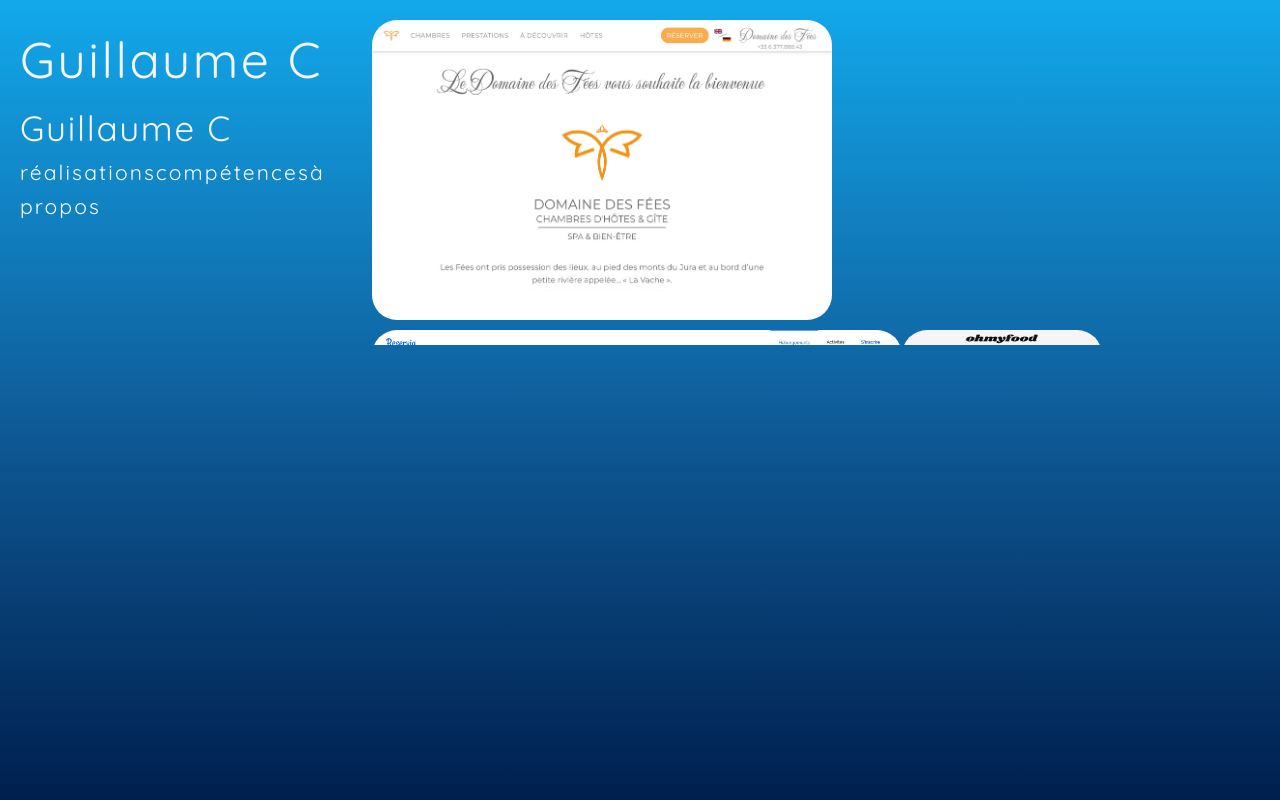
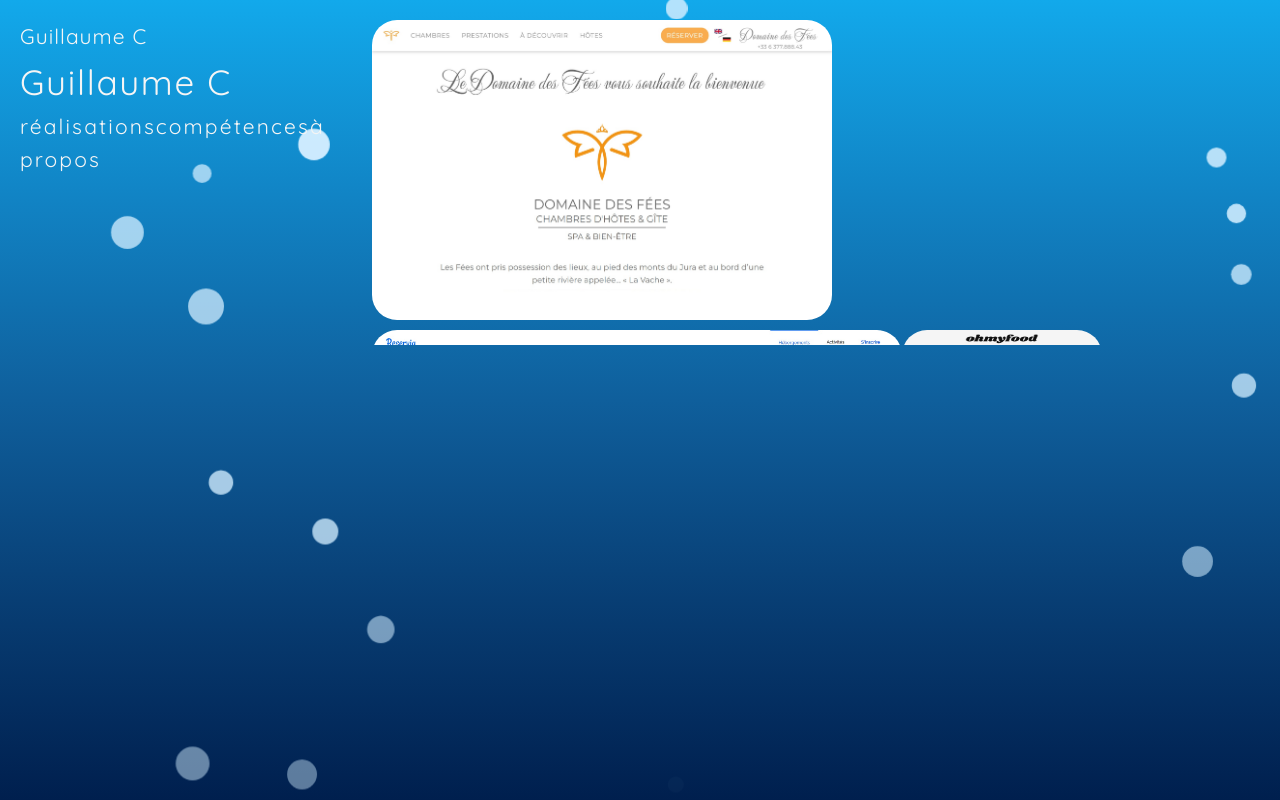
Before and after one commit to GuillaumeChk/site-perso, a Vue app: page / in a window 1280 px wide. Built offline with nearby package versions, Linux system fonts and the light colour scheme; what quasar would draw is missing.

Commit message:
animations

```diff
--- a/src/App.vue
+++ b/src/App.vue
@@ -2,6 +2,39 @@
 	<RouterView />
 </template>
 
-<script setup lang="ts">
+<script setup>
 import { RouterView } from "vue-router";
+import { onMounted } from "vue";
+
+import { watch } from "vue";
+import { useRoute } from "vue-router";
+
+const route = useRoute();
+
+watch(
+	() => route.fullPath,
+	() => {
+		console.log("route change");
+
+		setTimeout(() => {
+			var elements3 = document.getElementsByClassName("appear-left3");
+			for (var i = 0; i < elements3.length; i++) {
+				elements3[i].classList.add("show3");
+			}
+
+			// console.log("3");
+		}, 0);
+	}
+);
+
+onMounted(() => {
+	setTimeout(() => {
+		var elements = document.getElementsByClassName("appear-left2");
+		for (var i = 0; i < elements.length; i++) {
+			elements[i].classList.add("show2");
+		}
+
+		// console.log("1");
+	}, 250);
+});
 </script>
--- a/src/assets/main.css
+++ b/src/assets/main.css
@@ -6,17 +6,27 @@
 	transform: translateX(-100%);
 	transition: transform 1s ease, opacity 1.6s ease;
 }
-.appear-right {
+.show {
+	transform: translate(0);
+	opacity: 1;
+}
+
+.appear-left2 {
 	opacity: 0;
-	transform: translateX(100%);
+	transform: translateX(-100%);
 	transition: transform 1s ease, opacity 1.6s ease;
 }
-.appear-bottom {
+.show2 {
+	transform: translate(0);
+	opacity: 1;
+}
+
+.appear-left3 {
 	opacity: 0;
-	transform: translateY(30%);
+	transform: translateX(-100%);
 	transition: transform 1s ease, opacity 1.6s ease;
 }
-.show {
+.show3 {
 	transform: translate(0);
 	opacity: 1;
 }
--- /dev/null
+++ b/src/components/Bubbles.vue
@@ -0,0 +1,111 @@
+<template>
+	<div class="snowflakes" aria-hidden="true">
+		<!-- Add as many .snowflake tags as you want -->
+		<div class="snowflake"></div>
+		<div class="snowflake"></div>
+		<div class="snowflake"></div>
+		<div class="snowflake"></div>
+		<div class="snowflake"></div>
+		<div class="snowflake"></div>
+		<div class="snowflake"></div>
+		<div class="snowflake"></div>
+		<div class="snowflake"></div>
+		<div class="snowflake"></div>
+		<div class="snowflake"></div>
+		<div class="snowflake"></div>
+		<div class="snowflake"></div>
+		<div class="snowflake"></div>
+		<div class="snowflake"></div>
+		<div class="snowflake"></div>
+		<div class="snowflake"></div>
+		<div class="snowflake"></div>
+		<div class="snowflake"></div>
+		<div class="snowflake"></div>
+		<div class="snowflake"></div>
+		<div class="snowflake"></div>
+		<div class="snowflake"></div>
+		<div class="snowflake"></div>
+		<div class="snowflake"></div>
+		<div class="snowflake"></div>
+		<div class="snowflake"></div>
+		<div class="snowflake"></div>
+		<div class="snowflake"></div>
+		<div class="snowflake"></div>
+		<div class="snowflake"></div>
+		<div class="snowflake"></div>
+		<div class="snowflake"></div>
+		<div class="snowflake"></div>
+		<div class="snowflake"></div>
+	</div>
+</template>
+
+<script setup>
+import { onMounted } from "vue";
+
+onMounted(() => {
+	const snowflakes = document.querySelectorAll(".snowflake");
+
+	snowflakes.forEach((snowflake) => {
+		snowflake.style.setProperty("--num-snowflakes", snowflakes.length);
+		snowflake.style.setProperty("--random", Math.random());
+		snowflake.style.setProperty("--random2", Math.random());
+		snowflake.style.setProperty("--random3", Math.random());
+	});
+});
+</script>
+
+<style>
+.snowflakes {
+	position: fixed;
+	top: 0;
+	left: 0;
+	width: 100%;
+	height: 100%;
+	pointer-events: none;
+	z-index: -1;
+}
+
+.snowflake {
+	position: relative;
+	top: 0;
+	left: 0;
+	display: block;
+	width: 15px;
+	height: 15px;
+	background: #d3eeff;
+	border-radius: 50%;
+	/* box-shadow: 0 0 10px rgba(138, 222, 255, 0.5); */
+
+	--snowflake-speed: calc((1s / var(--random) * 3));
+	--snowflake-scale: calc(1 + var(--random2) * 1.5);
+	--snowflake-left: calc(100vw * var(--random3));
+
+	transform: scale(var(--snowflake-scale)) translateX(var(--snowflake-left))
+		rotate(180deg);
+	animation: snowfall var(--snowflake-speed) linear infinite;
+}
+
+@keyframes snowfall {
+	100% {
+		top: -50%;
+		opacity: 1;
+
+		left: 0%;
+	}
+	77% {
+		left: 3%;
+	}
+	50% {
+		left: 0%;
+		opacity: 0.7;
+	}
+	33% {
+		left: -3%;
+	}
+	0% {
+		top: 100%;
+		opacity: 0;
+		left: 0%;
+	}
+}
+</style>
--- a/src/views/Career.vue
+++ b/src/views/Career.vue
@@ -1,7 +1,8 @@
 <template>
 	<div style="width: 100%" class="wrapper q-gutter-y-lg">
 		<Navbar />
-		<!-- <h3>Parcours professionnel et scolaire</h3> -->
+
+		<div class="appear-left3">
 			<div class="q-gutter-md text-center">
 				<a target="_blank" href="https://www.linkedin.com/in/guillaumechekhab/"
 					><img src="../assets/linkedin.svg" style="width: 21px; height: 21px"
@@ -27,9 +28,10 @@
 				>
 					<div>
 						Diverses missions courtes. <br />
-					Une mission longue : Développement d'un site de chambres d'hôtes avec
-					son sytème de réservation personnalisé (et agenda) et implémentation
-					d'un système de paiement (avec Stripe). Voir réalisations
+						Une mission longue : Développement d'un site de chambres d'hôtes
+						avec son sytème de réservation personnalisé (et agenda) et
+						implémentation d'un système de paiement (avec Stripe). Voir
+						réalisations
 					</div>
 				</q-timeline-entry>
 
@@ -102,6 +104,7 @@ Besançon"
 				</q-timeline-entry>
 			</q-timeline>
 		</div>
+	</div>
 </template>
 
 <script setup>
--- a/src/views/HomeView.vue
+++ b/src/views/HomeView.vue
@@ -1,10 +1,26 @@
 <template>
+	<Bubbles />
 	<div class="column justify-evenly main-box">
-		<div>
-			<Navbar />
+		<div class="appear-left2">
+			<div class="gt-xs title text-center">Guillaume C</div>
+			<div class="lt-sm text-center q-pb-md" style="font-size: 35px">
+				Guillaume C
+			</div>
+
+			<nav class="row justify-center q-gutter-y-none q-gutter-x-xl">
+				<RouterLink style="letter-spacing: 0.1em" to="/realisations"
+					>réalisations</RouterLink
+				>
+				<RouterLink style="letter-spacing: 0.1em" to="/competences"
+					>compétences</RouterLink
+				>
+				<RouterLink style="letter-spacing: 0.1em" to="/parcours"
+					>à propos</RouterLink
+				>
+			</nav>
 		</div>
 
-		<div class="scroll-box">
+		<div class="scroll-box appear-left2">
 			<div class="row inline no-wrap q-gutter-xl">
 				<img
 					src="@/assets/Capture_site_desfees.jpg"
@@ -31,32 +47,20 @@ import { onMounted, ref } from "vue";
 import { RouterLink, RouterView } from "vue-router";
 import Top from "../components/Top.vue";
 import Navbar from "../components/Navbar.vue";
+import Bubbles from "../components/Bubbles.vue";
 
 let tab = ref("unique");
 
-// onMounted(() => {
-// 	// Animate on scroll (when visible)
-// 	const inViewport = (entries: any, observer: any) => {
-// 		entries.forEach((entry: any) => {
-// 			entry.target.classList.toggle("show", entry.isIntersecting);
-// 		});
-// 	};
+onMounted(() => {
+	setTimeout(() => {
+		var elements2 = document.getElementsByClassName("appear-left2");
+		for (var i = 0; i < elements2.length; i++) {
+			elements2[i].classList.add("show2");
+		}
 
-// 	const Observer = new IntersectionObserver(inViewport);
-// 	let options = {
-// 		root: null,
-// 		rootMargin: "0px",
-// 		threshold: 1,
-// 	};
-
-// 	// Attach observer to every [data-inviewport] element:
-// 	const Elements_inViewport = document.querySelectorAll(
-// 		".appear-left, .appear-right, .appear-bottom"
-// 	);
-// 	Elements_inViewport.forEach((element) => {
-// 		Observer.observe(element, options);
-// 	});
-// });
+		// console.log("2");
+	}, 250);
+});
 </script>
 
 <style scoped>
--- a/src/views/Realisations.vue
+++ b/src/views/Realisations.vue
@@ -3,7 +3,7 @@
 		<Navbar />
 		<!-- <h4 class="text-light appear-left">Réalisations</h4> -->
 
-		<q-timeline :layout="layout" color="blue">
+		<q-timeline :layout="layout" color="blue" class="appear-left3">
 			<q-timeline-entry heading>
 				<h5>Réalisations</h5>
 			</q-timeline-entry>
--- a/src/views/Skills.vue
+++ b/src/views/Skills.vue
@@ -2,6 +2,7 @@
 	<div style="width: 100%" class="wrapper q-gutter-y-lg">
 		<Navbar />
 
+		<div class="appear-left3">
 			<h5 class="text-center q-pb-lg">Compétences</h5>
 			<div class="q-gutter-y-xl text-center">
 				<h6>Web</h6>
@@ -63,7 +64,7 @@
 							/>
 							<p class="text-center">Node.js</p>
 						</div>
-					<div class="logo-skill">
+						<div class="logo-skill-bg">
 							<img
 								alt="Node logo"
 								class="logo"
@@ -93,7 +94,7 @@
 								width="125"
 								height="125"
 							/>
-						<p class="text-center">Scss</p>
+							<p class="text-center">Sass</p>
 						</div>
 
 						<div class="logo-skill">
@@ -145,7 +146,7 @@
 							<p class="text-center">Unity</p>
 						</div>
 
-					<div class="logo-skill">
+						<div class="logo-skill-bg">
 							<img
 								alt="Unreal Engine logo"
 								class="logo"
@@ -154,6 +155,7 @@
 								height="125"
 							/>
 							<p class="text-center">Unreal Engine</p>
+						</div>
 					</div>
 				</div>
 			</div>
@@ -170,4 +172,13 @@ import Navbar from "../components/Navbar.vue";
 .logo-skill {
 	width: 125px;
 }
+
+.logo-skill-bg {
+	width: 125px;
+}
+.logo-skill-bg img {
+	padding: 10px;
+	border-radius: 20px;
+	background-color: rgba(255, 255, 255, 0.5);
+}
 </style>
```
Also changed, not shown: src/components/Navbar.vue (+13 -0 lines). Lines whose indentation alone changed are shown as unchanged.
